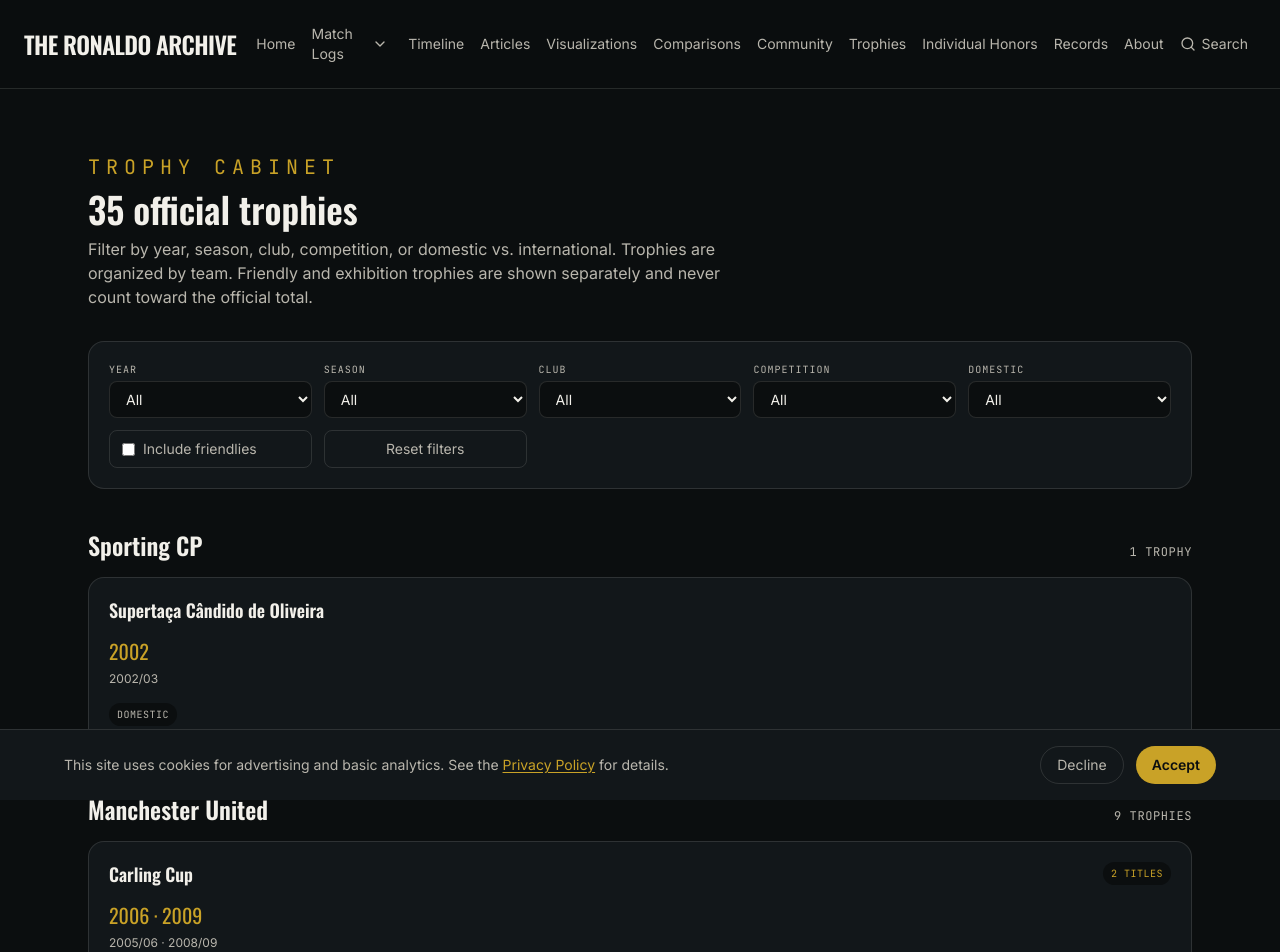
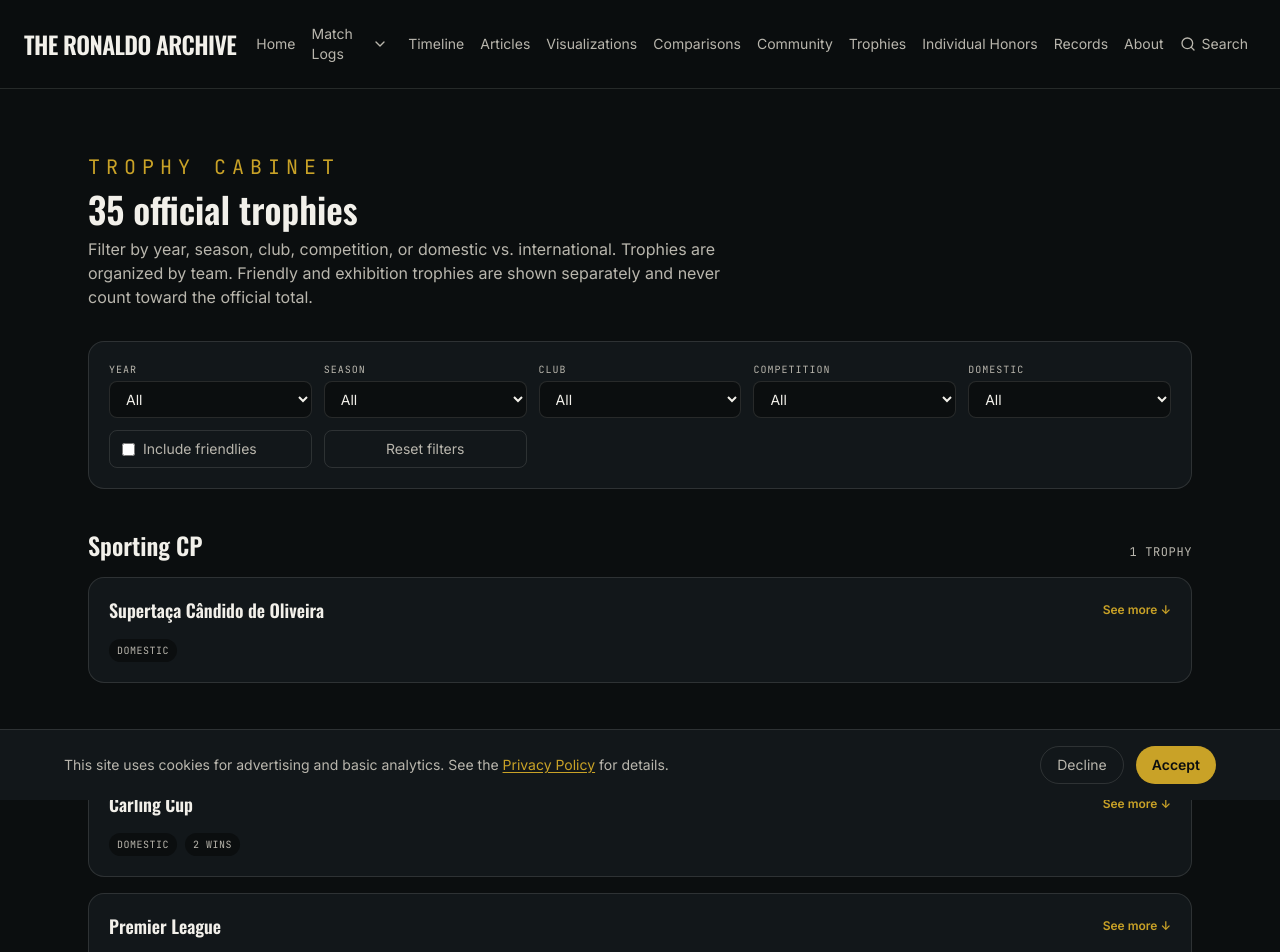
Before and after one commit to ronaldogoatsfc/cr7archive, a Next.js app: page /trophies in a window 1280 px wide. Shown: the top 952 px of the page. Built offline with nearby package versions, Linux system fonts and the light colour scheme.

Commit message:
Group trophy wins into expandable competition cards

```diff
--- a/app/trophies/page.js
+++ b/app/trophies/page.js
@@ -52,17 +52,16 @@ function Select({ label, value, onChange, options }) {
 }
 
 function TrophyGroup({ club, items }) {
+  const [expanded, setExpanded] = useState({});
+
   const groupedTrophies = [...items.reduce((groups, trophy) => {
-    const key = [trophy.name, trophy.competitionType, trophy.domestic, trophy.isFriendly, trophy.name === "UEFA Nations League" ? trophy.season : ""].join("|");
+    const key = [trophy.name, trophy.competitionType, trophy.domestic, trophy.isFriendly].join("|");
     if (!groups.has(key)) groups.set(key, []);
     groups.get(key).push(trophy);
     return groups;
   }, new Map()).values()].map((group) => ({
     ...group[0],
-    years: [...new Set(group.map((trophy) => trophy.year))].sort((a, b) => a - b),
-    seasons: [...new Set(group.map((trophy) => trophy.season))].sort(),
-    articleSlug: group.find((trophy) => trophy.articleSlug)?.articleSlug,
-    ids: group.map((trophy) => trophy.id),
+    wins: [...group].sort((a, b) => a.year - b.year),
     count: group.length,
   }));
 
@@ -77,37 +76,52 @@ function TrophyGroup({ club, items }) {
         </span>
       </div>
       <div className="grid grid-cols-1 gap-4">
-        {groupedTrophies.map((t) => (
+        {groupedTrophies.map((t) => {
+          const isExpanded = Boolean(expanded[t.id]);
+          return (
             <article
               key={t.id}
               id={`trophy-${t.id}`}
-            className="scroll-mt-28 target:border-gold/80 flex min-h-44 flex-col rounded-2xl border border-line bg-pitch-raised p-5 transition hover:border-gold/50"
+              className="scroll-mt-28 target:border-gold/80 flex flex-col rounded-2xl border border-line bg-pitch-raised p-5 transition hover:border-gold/50"
             >
-            {t.ids.slice(1).map((id) => <span key={id} id={`trophy-${id}`} className="scroll-mt-28" />)}
-            <div className="flex items-start justify-between gap-3">
+              {t.wins.slice(1).map((win) => (
+                <span key={win.id} id={`trophy-${win.id}`} className="scroll-mt-28" />
+              ))}
+              <div className="flex items-center justify-between gap-3">
                 <span className="font-display text-lg font-semibold leading-snug text-paper">
                   {t.name}
                 </span>
-              {!t.articleSlug && t.count > 1 ? (
-                <span className="shrink-0 rounded-full bg-pitch px-2 py-1 font-mono text-[10px] uppercase tracking-wider text-gold">
-                  {t.count} titles
+                <button
+                  type="button"
+                  onClick={() => setExpanded((prev) => ({ ...prev, [t.id]: !prev[t.id] }))}
+                  aria-expanded={isExpanded}
+                  className="shrink-0 text-xs font-semibold text-gold transition hover:text-gold-bright"
+                >
+                  {isExpanded ? "See less ↑" : "See more ↓"}
+                </button>
+              </div>
+              {isExpanded && (
+                <div className="mt-4 border-t border-line pt-3">
+                  <div className="flex flex-col gap-3">
+                    {t.wins.map((win) => (
+                      <div key={win.id} className="flex flex-wrap items-baseline gap-x-3 gap-y-1">
+                        <span className="stat-number text-xl leading-relaxed text-gold">
+                          {win.year}
                         </span>
-              ) : null}
-            </div>
-            <div className="mt-3 flex flex-wrap items-center gap-3">
-              <p className="stat-number text-xl leading-relaxed text-gold">
-                {t.years.join(" · ")}
-              </p>
-              {t.articleSlug && (
+                        <span className="text-xs text-paper-dim">{win.season}</span>
+                        {win.articleSlug && (
                           <Link
-                  href={`/articles/${t.articleSlug}`}
+                            href={`/articles/${win.articleSlug}`}
                             className="text-xs font-semibold text-gold transition hover:text-gold-bright"
                           >
-                  See more →
+                            Read article →
                           </Link>
                         )}
                       </div>
-            <p className="mt-1 text-xs text-paper-dim">{t.seasons.join(" · ")}</p>
+                    ))}
+                  </div>
+                </div>
+              )}
               <div className="mt-4 flex flex-wrap items-center gap-2">
                 {t.isFriendly && (
                   <span className="rounded-full border border-goal-red px-2 py-0.5 font-mono text-[10px] uppercase tracking-wider text-goal-red">
@@ -117,9 +131,15 @@ function TrophyGroup({ club, items }) {
                 <span className="rounded-full bg-pitch px-2 py-1 font-mono text-[10px] uppercase tracking-wider text-paper-dim">
                   {t.domestic ? "Domestic" : "International"}
                 </span>
+                {t.count > 1 && (
+                  <span className="rounded-full bg-pitch px-2 py-1 font-mono text-[10px] uppercase tracking-wider text-paper-dim">
+                    {t.count} wins
+                  </span>
+                )}
               </div>
             </article>
-        ))}
+          );
+        })}
       </div>
     </section>
   );
```
Lines whose indentation alone changed are shown as unchanged.
